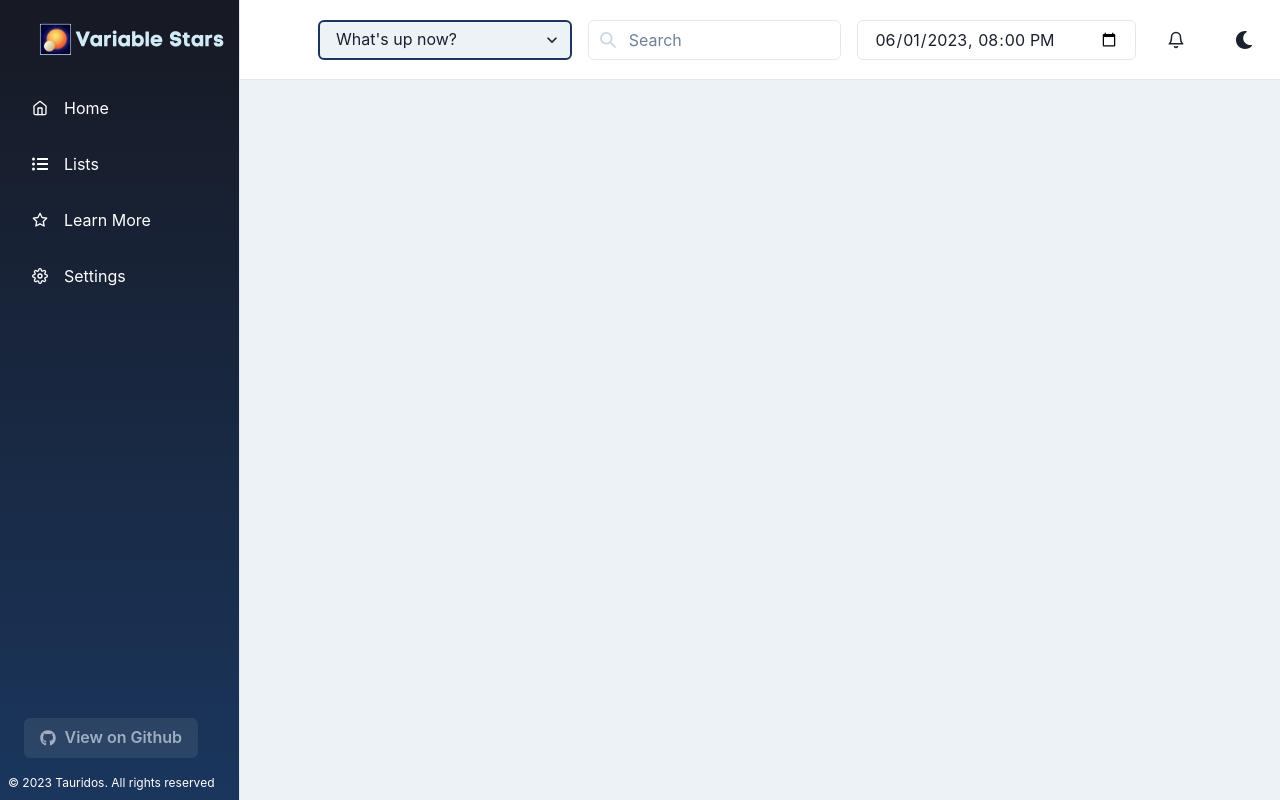
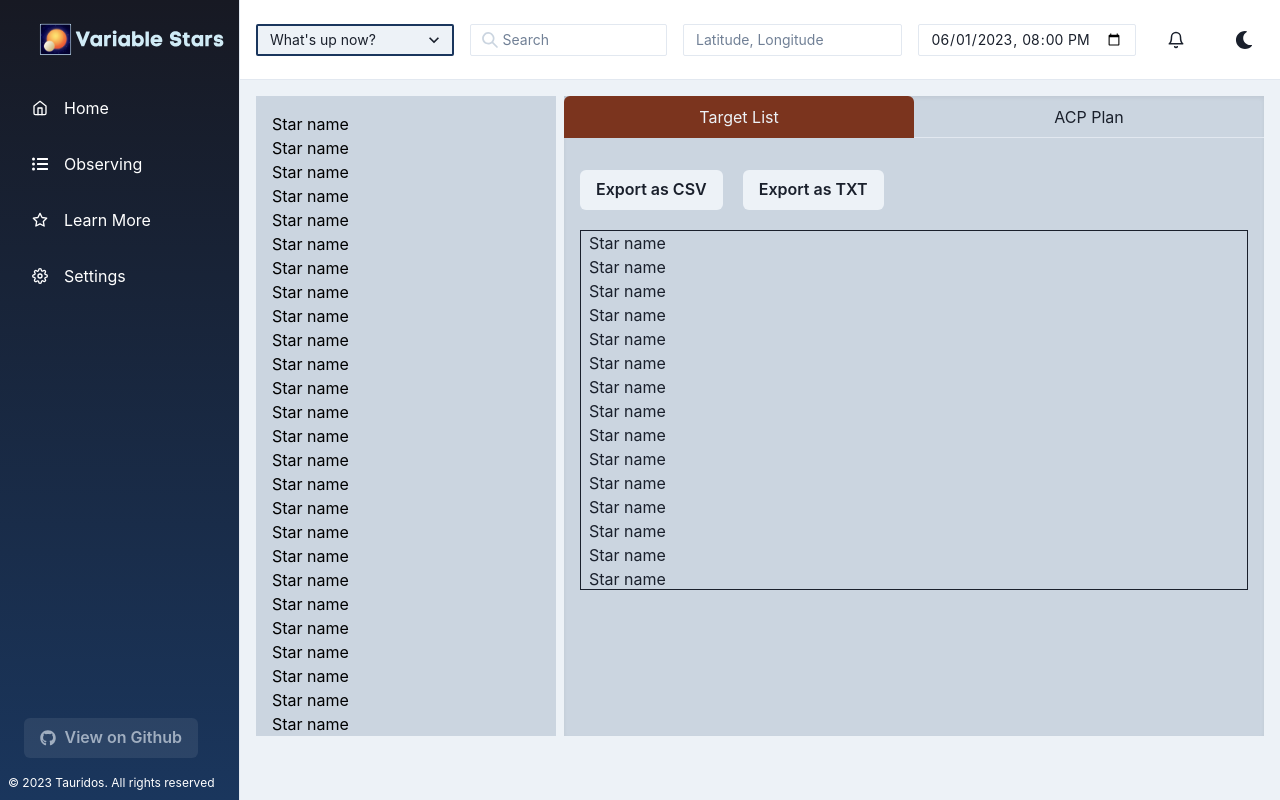
Before and after one commit to mdadighat/variable_stars, a React (Create React App) app: page /observing in a window 1280 px wide. Built offline with nearby package versions, Linux system fonts and the light colour scheme.

Commit message:
Add prototype UI for location and observing optimization

```diff
--- a/package.json
+++ b/package.json
@@ -18,6 +18,7 @@
     "@types/react-dom": "^18.2.4",
     "@types/react-router-dom": "^5.3.3",
     "axios": "^1.4.0",
+    "format-as-you-type": "^1.0.8",
     "framer-motion": "^6.5.1",
     "openssl": "^2.0.0",
     "react": "^18.2.0",
--- /dev/null
+++ b/src/components/ObservationListTool.tsx
@@ -0,0 +1,146 @@
+import { Box, Button, HStack, List, ListItem, Tab, TabList, TabPanel, TabPanels, Tabs, Text } from "@chakra-ui/react";
+import { useColorModeValue } from "@chakra-ui/color-mode";
+import { useEffect } from "react";
+
+export default function ObservationListTool() {
+    useEffect(() => {
+        function handleContextMenu(e: { preventDefault: () => void; }) {
+          e.preventDefault(); // prevents the default right-click menu from appearing
+        }
+        // add the event listener to the component's root element
+        const rootElement = document.getElementById('starlist');
+        if (rootElement){
+        rootElement.addEventListener('contextmenu', handleContextMenu);
+        // remove the event listener when the component is unmounted
+
+        return () => {
+          rootElement.removeEventListener('contextmenu', handleContextMenu);
+        };}
+      }, []);
+
+    return(
+        <div >
+
+            <HStack>
+                <Box bg={useColorModeValue('gray.300', 'gray.700')} w="30%" color={useColorModeValue('black', 'gray.100')} id="starlist" maxHeight={"80vh"}>
+                    <List overflowY={"scroll"} p={4} maxHeight={"80vh"}>
+                        <ListItem>Star name</ListItem>
+                        <ListItem>Star name</ListItem>
+                        <ListItem>Star name</ListItem>
+                        <ListItem>Star name</ListItem>
+                        <ListItem>Star name</ListItem>
+                        <ListItem>Star name</ListItem>
+                        <ListItem>Star name</ListItem>
+                        <ListItem>Star name</ListItem>
+                        <ListItem>Star name</ListItem>
+                        <ListItem>Star name</ListItem>
+                        <ListItem>Star name</ListItem>
+                        <ListItem>Star name</ListItem>
+                        <ListItem>Star name</ListItem>
+                        <ListItem>Star name</ListItem>
+                        <ListItem>Star name</ListItem>
+                        <ListItem>Star name</ListItem>
+                        <ListItem>Star name</ListItem>
+                        <ListItem>Star name</ListItem>
+                        <ListItem>Star name</ListItem>
+                        <ListItem>Star name</ListItem>
+                        <ListItem>Star name</ListItem>
+                        <ListItem>Star name</ListItem>
+                        <ListItem>Star name</ListItem>
+                        <ListItem>Star name</ListItem>
+                        <ListItem>Star name</ListItem>
+                        <ListItem>Star name</ListItem>
+                        <ListItem>Star name</ListItem>
+                        <ListItem>Star name</ListItem>
+                        <ListItem>Star name</ListItem>
+                        <ListItem>Star name</ListItem>
+                        <ListItem>Star name</ListItem>
+                        <ListItem>Star name</ListItem>
+                    </List>
+                </Box>
+                <Tabs isFitted variant='enclosed'  bg={useColorModeValue('gray.300', 'gray.700')}  boxShadow='inner' w="70%" height={"80vh"}>
+                    <TabList mb='1em'>
+                        <Tab _selected={{ color: 'gray.100', bg: 'orange.800' }}>Target List</Tab>
+                        <Tab _selected={{ color: 'gray.100', bg: 'orange.800' }}>ACP Plan</Tab>
+                    </TabList>
+                    <TabPanels>
+                        <TabPanel maxHeight={"80vh"}>
+                        <Button marginBottom={5} marginRight={5}>Export as CSV</Button>
+                        <Button marginBottom={5}>Export as TXT</Button>
+                            {/*Table instead of list?*/}
+                        <List overflowY={"scroll"} px={2} border={"1px"} maxHeight={"45vh"}>
+                            <ListItem>Star name</ListItem>
+                            <ListItem>Star name</ListItem>
+                            <ListItem>Star name</ListItem>
+                            <ListItem>Star name</ListItem>
+                            <ListItem>Star name</ListItem>
+                            <ListItem>Star name</ListItem>
+                            <ListItem>Star name</ListItem>
+                            <ListItem>Star name</ListItem>
+                            <ListItem>Star name</ListItem>
+                            <ListItem>Star name</ListItem>
+                            <ListItem>Star name</ListItem>
+                            <ListItem>Star name</ListItem>
+                            <ListItem>Star name</ListItem>
+                            <ListItem>Star name</ListItem>
+                            <ListItem>Star name</ListItem>
+                            <ListItem>Star name</ListItem>
+                            <ListItem>Star name</ListItem>
+                            <ListItem>Star name</ListItem>
+                            <ListItem>Star name</ListItem>
+                            <ListItem>Star name</ListItem>
+                            <ListItem>Star name</ListItem>
+                            <ListItem>Star name</ListItem>
+                            <ListItem>Star name</ListItem>
+                            <ListItem>Star name</ListItem>
+                            <ListItem>Star name</ListItem>
+                            <ListItem>Star name</ListItem>
+                            <ListItem>Star name</ListItem>
+                            <ListItem>Star name</ListItem>
+                            <ListItem>Star name</ListItem>
+                            <ListItem>Star name</ListItem>
+                            <ListItem>Star name</ListItem>
+                            <ListItem>Star name</ListItem>
+                        </List>
+                        </TabPanel>
+                        <TabPanel maxHeight={"65vh"}>
+                        <Button marginBottom={5} marginRight={5}>Export</Button>
+                        <Text overflowY={"scroll"} maxHeight={"45vh"} border={"1px"}>
+                        <p>#WAITUNTIL 1, 01-05-2020 01:56<br/>
+                        #SHUTDOWNAT 01-05-2020 12:55<br/>
+                        #CHILL -20.0<br/>
+                        #AUTOFOCUS<br/>
+                        </p><br/>
+
+                        <p>#WAITAIRMASS 1.4, 5<br/>
+                        #FILTER B,V,R,I<br/>
+                        #BINNING 1,1,1,1<br/>
+                        #COUNT 1,1,1,1<br/>
+                        #INTERVAL 180,60,30,30<br/>
+                        #POSANG 185.0<br/>
+                        RZ Psc	01h09m42s	+27d57m01s</p><br/>
+
+                        <p>#WAITAIRMASS 1.4, 5<br/>
+                        #FILTER B,V,R,I<br/>
+                        #BINNING 1,1,1,1<br/>
+                        #COUNT 1,1,1,1<br/>
+                        #INTERVAL 180,60,30,30<br/>
+                        #POSANG 185.0<br/>
+                        RZ Psc	01h09m42s	+27d57m01s</p><br/>
+
+                        <p>#WAITAIRMASS 1.4, 5<br/>
+                        #FILTER B,V,R,I<br/>
+                        #BINNING 1,1,1,1<br/>
+                        #COUNT 1,1,1,1<br/>
+                        #INTERVAL 180,60,30,30<br/>
+                        #POSANG 185.0<br/>
+                        RZ Psc	01h09m42s	+27d57m01s</p><br/>
+                        </Text>
+                        </TabPanel>
+                    </TabPanels>
+                </Tabs>
+
+            </HStack>
+        </div>
+    )
+}
--- a/src/components/SidebarLayout.tsx
+++ b/src/components/SidebarLayout.tsx
@@ -1,4 +1,4 @@
-import { ChangeEvent, ReactNode } from 'react';
+import { ChangeEvent, ReactNode, SetStateAction, useState } from 'react';
 import {
   IconButton,
   Box,
@@ -38,6 +38,7 @@ import {
     Route,
     Link as RouterLink, Routes
 } from "react-router-dom";
+//import useFieldFormatter from "format-as-you-type";
 
 import { IconType } from 'react-icons';
 import { ReactText } from 'react';
@@ -48,6 +49,7 @@ import { ColorModeSwitcher } from '../ColorModeSwitcher';
 import { ReactComponent as DarkLogo } from '../assets/logo_dk.svg';
 import Store from '../Store.tsx';
 import StarDataTable from './StarDataTable';
+import ObservationListTool from './ObservationListTool';
 import { SearchIcon } from '@chakra-ui/icons';
 
 
@@ -59,7 +61,7 @@ interface LinkItemProps {
 
 const LinkItems: Array<LinkItemProps> = [
     { name: "Home", icon: FiHome, path:"/"},
-    { name: "Lists", icon: FaListUl, path: "/lists"},
+    { name: "Observing", icon: FaListUl, path: "/observing"},
     { name: "Learn More", icon: FiStar, path:"/learn" },
     { name: "Settings", icon: FiSettings, path:"/settings" }
   ];
@@ -97,6 +99,7 @@ export default function SidebarLayout({
        <Store>
           <Routes>
             <Route path="/" element={<StarDataTable />}/>
+            <Route path="/observing" element={<ObservationListTool />}/>
           </Routes>
         </Store>
       </Box>
@@ -224,6 +227,9 @@ const MobileNav = ({ onOpen, ...rest }: MobileProps) => {
     })
   }
 
+  const [value, setValue] = useState('')
+  const handleChange = (event: { target: { value: SetStateAction<string>; }; }) => setValue(event.target.value)
+
   return (
     <><div style={{position:"sticky", top:0, left:0,right:0}} ><Flex
       ml={{ base: 0, md: 60 }}
@@ -252,30 +258,37 @@ const MobileNav = ({ onOpen, ...rest }: MobileProps) => {
 
 
       <HStack spacing={{ base: '0', md: '4' }}>
-      <Select borderColor='blue.900' variant='filled' placeholder="What's up now?">
+      <Select borderColor='blue.900' variant='filled' placeholder="What's up now?" size={"sm"}>
         <option value="tenStarN">10 Star Tutorial - N</option>
         <option value="tenStarS">10 Star Tutorial - S</option>
         <option value="yso">Young Stellar Objects</option>
       </Select>
       <InputGroup>
-        <InputLeftElement pointerEvents='none'>
-          <SearchIcon color='gray.300' />
+        <InputLeftElement pointerEvents='none' h="full">
+          <SearchIcon color='gray.300'  />
         </InputLeftElement>
         <Input
-          size="md"
           type="search"
           placeholder="Search"
           aria-label="Search"
           name="navBarSearch"
           onChange={handleSearchChange}
           onSubmit={handleSearchSubmit}
+          size='sm'
         />
       </InputGroup>
       <Input
+        value={value}
+        onChange={handleChange}
+        defaultValue={"32.222607, -110.974711"}
+        placeholder="Latitude, Longitude"
+        size="sm"
+      />
+      <Input
         placeholder="Select Date and Time"
-        size="md"
         type="datetime-local"
         defaultValue={"2023-06-01T20:00"}
+        size='sm'
       />
         <IconButton
           size="lg"
--- a/src/components/StarDataTable.tsx
+++ b/src/components/StarDataTable.tsx
@@ -7,7 +7,7 @@ import {
     getSortedRowModel,
     useReactTable,
   } from '@tanstack/react-table'
-import { Skeleton, Stack, Td, useToast } from '@chakra-ui/react'
+import { Skeleton, Stack, Td } from '@chakra-ui/react'
 import { useContext, useEffect, useState } from "react"
 import { Context } from "../Store"
 import { Table, Tbody, Tfoot, Th, Thead, Tr } from "@chakra-ui/react"
@@ -84,8 +84,6 @@ export default function StarDataTable() {
     const [states, dispatch] = useContext(Context);
     const [sorting, setSorting] = React.useState<SortingState>([])
     const [isOpen, setIsOpen] = useState(false);
-
-    const toast = useToast();
 
     const toggleOverlay = () => {
       setIsOpen(!isOpen);
--- a/src/components/StarInfo.tsx
+++ b/src/components/StarInfo.tsx
@@ -1,8 +1,6 @@
-import { Box, Center, Text, Stack, Button, List, ListIcon, ListItem, HStack } from "@chakra-ui/react";
+import { Box, Center, Text, Stack, Button, List, ListItem, HStack } from "@chakra-ui/react";
 import { Fragment } from "react";
 import { useColorModeValue } from "@chakra-ui/color-mode";
-import { CheckIcon } from "@chakra-ui/icons";
-import { FaLessThanEqual } from "react-icons/fa";
 
 export function StarInfo({ isOpen, onClose, children }) {
     if (!isOpen) {
```
Also changed, not shown: public/index.html (+0 -10 lines).
